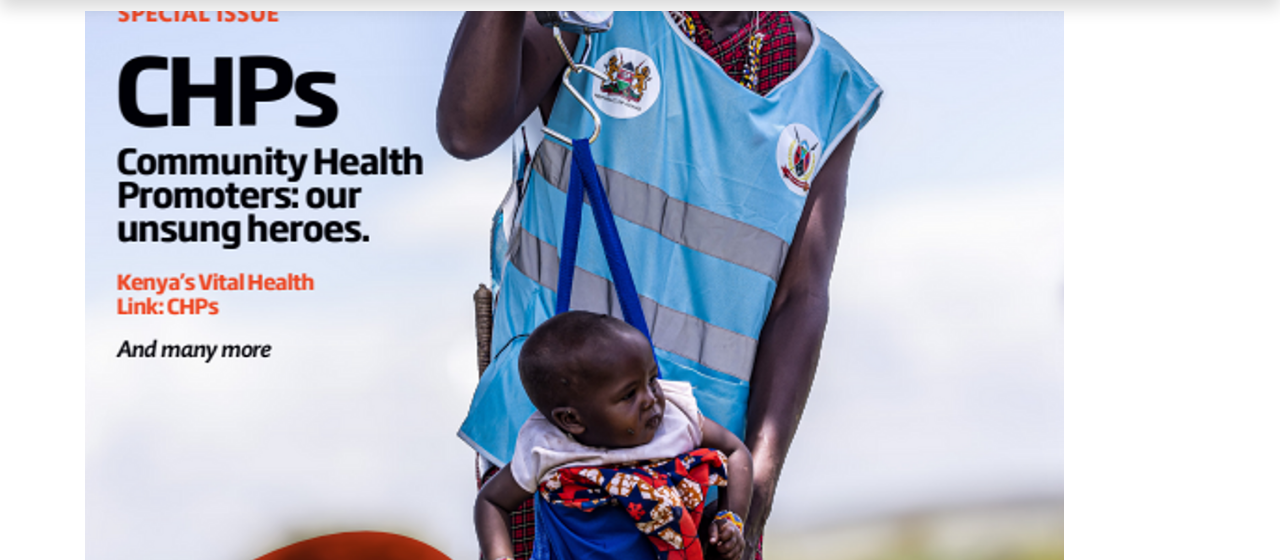
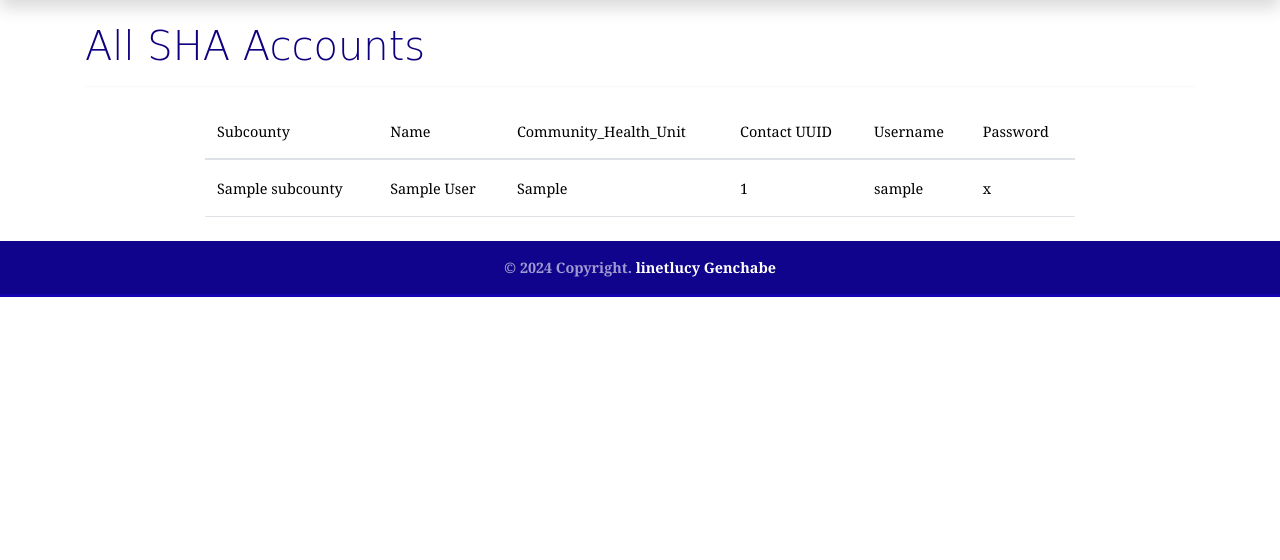
Before and after one commit to linetlucy-genchabe/AccountsRepo, a Django app: page / in a window 1280 px wide. Shown: the part 72-632 px from the top of the page. Run offline with Django 5.2, Linux system fonts and the light colour scheme; a user stored in the database is signed in; tables that the repository leaves empty hold one stand-in row (values such as "Sample post"); some libraries are stand-ins or nearby versions.

Commit message:
updated display formats

```diff
--- a/Repoapp/Templates/index.html
+++ b/Repoapp/Templates/index.html
@@ -1,8 +1,79 @@
 {%extends 'base.html'%}{%load bootstrap5%}{% load static %}
 {%block content%}
 
-<div class="container">
+<!-- <div class="container">
 <img src="/static/images/Afya Nyumbani Magazine 1st Edition Cover.png" alt="mainpage" style="height: 550px;margin-top: 1%;">
 
-</div>
+</div> -->
+{% if user.is_authenticated %}
+<div class="container_fluid">
+    <div class="container ">
+      <h1 style="color: rgb(15, 0, 128);margin-top: 2%;">All SHA Accounts </h1>
+      <hr>
+
+      <div class="container-fluid">
+
+        <div class="container">
+
+            <div class="row">
+              <div class="col-md-1"></div>
+          <div class="col-md-10" style="float: left;display:flex;">
+           {% if accounts %}
+   <table class="table">
+
+    <thead>
+
+      <tr>
+         <!-- <th scope="col">#</th>  -->
+        <th scope="col">Subcounty</th>
+        <th scope="col">Name</th>
+        <th scope="col">Community_Health_Unit</th>
+        <th scope="col">Contact UUID</th>
+        <th scope="col">Username</th>
+        <th scope="col">Password</th>
+      </tr>
+    </thead>
+
+    <tbody>
+        {% for account in accounts %}
+      <tr>
+        <!-- <th scope="row">1</th> -->
+        <td><b>{{account.account_subcounty}}</b></td>
+        <td><b>{{account.Name}}</b></td>
+        <td><b>{{account.Community_Health_Unit}}</b></td>
+        <td><b>{{account.Contact_UUID}}</b></td>
+        <td><b>{{account.Username}}</b></td>
+        <td><b>{{account.Password}}</b></td>
+
+      </tr>
+      {% endfor %}
+    </tbody>
+  </table>
+          </div>
+
+              {% endif %}
+            </div>
+          </div>
+
+                    </div>
+                  </div>
+
+
+
+     </div>
+     {% else %}
+
+     <div class="container">
+        <img src="/static/images/Afya Nyumbani Magazine 1st Edition Cover.png" alt="mainpage" style="height: 550px;margin-top: 1%;">
+
+        </div>
+
+
+     {% endif %}
+
+    </div>
+
+
+
+
 {%endblock%}
```
